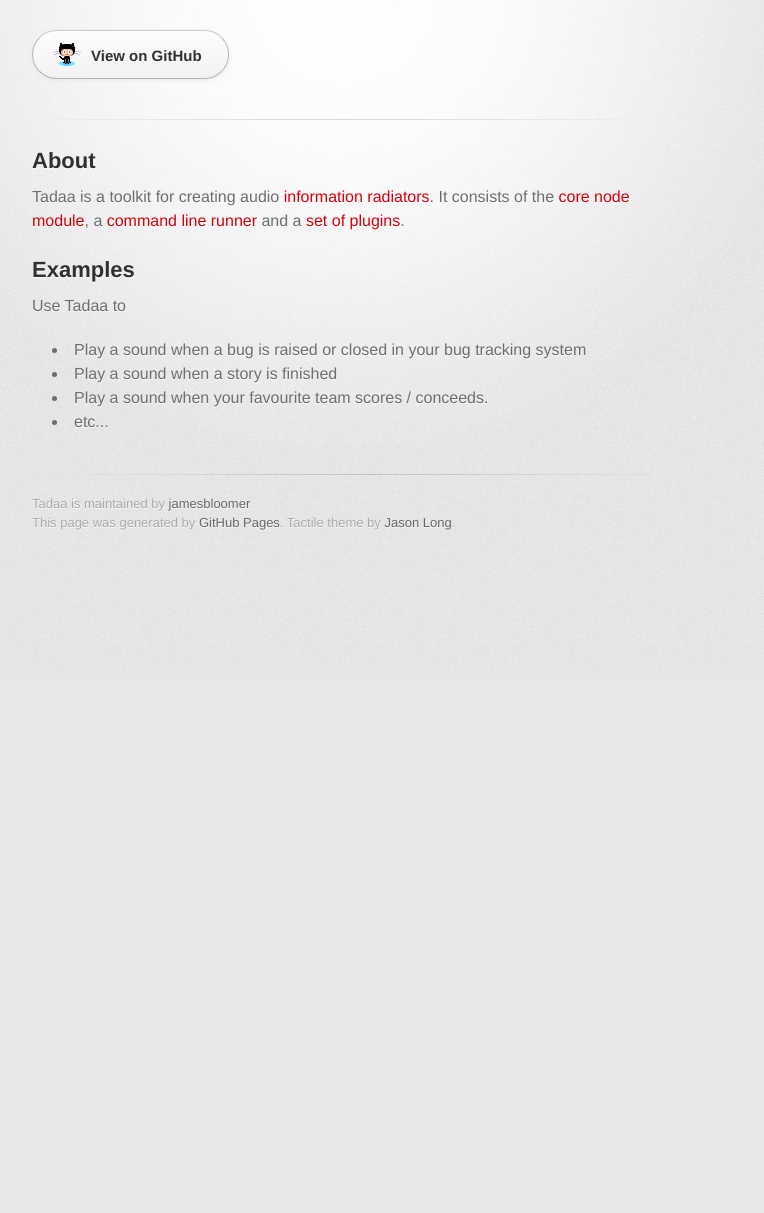
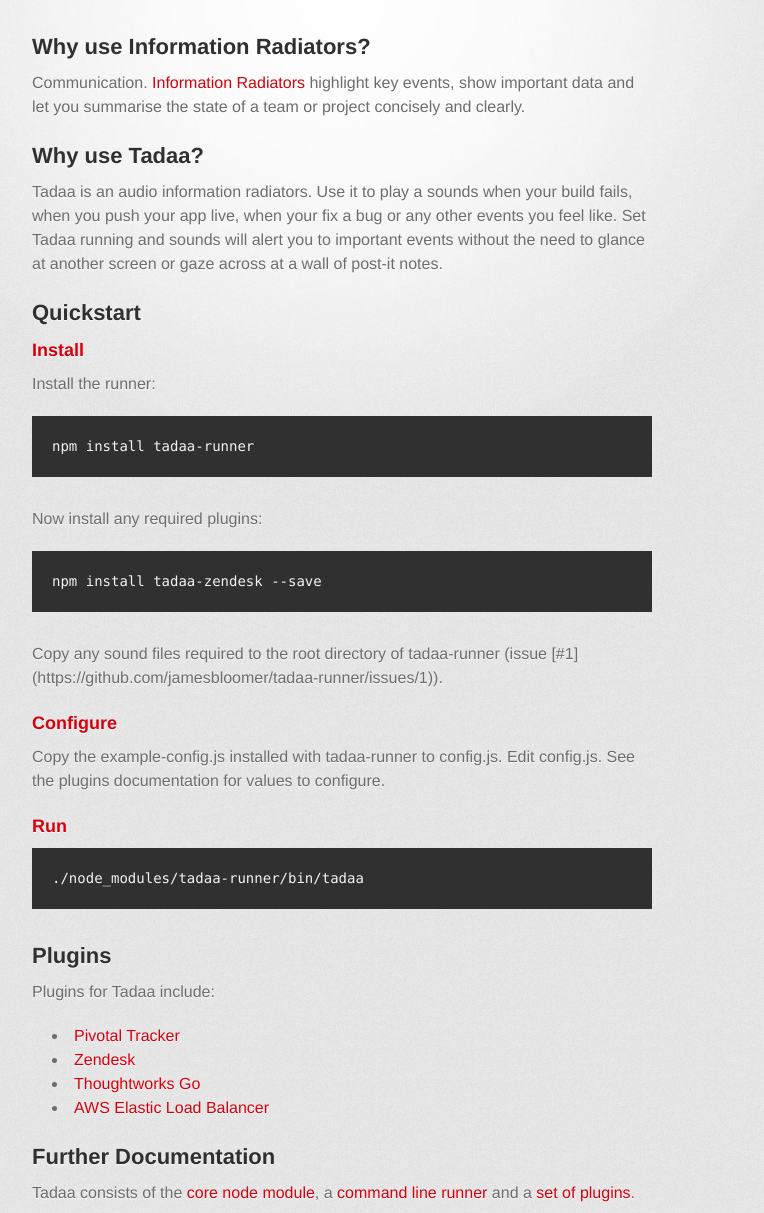
Before and after one commit to jamesbloomer/tadaa, a plain HTML site: page index.html in a window 1280 px wide. Shown: the part 127-1340 px from the top of the page, without its empty margins (298-1062 px from the left). Before the commit the page ends 800 px from the top, so only its background shows below. Drawn offline with Linux system fonts and the light colour scheme; a web font is replaced by a local one.

Commit message:
more work on documentation site

```diff
--- a/index.html
+++ b/index.html
@@ -22,33 +22,55 @@
           <h2>Monitor stuff via the medium of sound</h2>
         </header>
 
-        <section id="downloads" class="clearfix">
-          <a href="https://github.com/jamesbloomer/tadaa" id="view-on-github" class="button"><span>View on GitHub</span></a>
-        </section>
+        <section id="main_content">
+          <h2><a name="whyir" class="anchor" href="#whyir"><span class="octicon octicon-link"></span></a>Why use Information Radiators?</h2>
+          <p>Communication. <a href="http://alistair.cockburn.us/Information+radiator">Information Radiators</a>
+          highlight key events, show important data and let you summarise the state of a team or
+          project concisely and clearly.</p>
 
-        <hr>
+          <h2><a name="whytadaa" class="anchor" href="#whytadaa"><span class="octicon octicon-link"></span></a>Why use Tadaa?</h2>
+          <p>Tadaa is an audio information radiators. Use it to play a sounds when your build fails,
+           when you push your app live, when your fix a bug or any other events you feel like.
+           Set Tadaa running and sounds will alert you to important events without the need to
+           glance at another screen or gaze across at a wall of post-it notes.</p>
 
-        <section id="main_content">
-          <h2><a name="about" class="anchor" href="#about"><span class="octicon octicon-link"></span></a>About</h2>
-          <p>Tadaa is a toolkit for creating audio <a href="http://alistair.cockburn.us/Information+radiator">information radiators</a>.
-          It consists of the <a href="https://github.com/jamesbloomer/tadaa">core node module</a>,
+          <h2><a name="quickstart" class="anchor" href="#quickstart"><span class="octicon octicon-link"></span></a>Quickstart</h2>
+          <h3>Install</h3>
+          <p>Install the runner:</p>
+          <pre><code>npm install tadaa-runner</code></pre>
+
+          <p>Now install any required plugins:</p>
+          <pre><code>npm install tadaa-zendesk --save</code></pre>
+
+          <p>Copy any sound files required to the root directory of tadaa-runner (issue [#1](https://github.com/jamesbloomer/tadaa-runner/issues/1)).</p>
+
+
+          <h3>Configure</h3>
+          <p>Copy the example-config.js installed with tadaa-runner to config.js. Edit config.js.
+          See the plugins documentation for values to configure.</p>
+
+          <h3>Run</h3>
+          <pre><code>./node_modules/tadaa-runner/bin/tadaa</code></pre>
+
+          <h2><a name="plugins" class="anchor" href="#plugins"><span class="octicon octicon-link"></span></a>Plugins</h2>
+          <p>Plugins for Tadaa include:</p>
+          <ul>
+            <li><a href="https://github.com/jamesbloomer/tadaa-pivotaltracker">Pivotal Tracker</a></li>
+            <li><a href="https://github.com/jamesbloomer/tadaa-zendesk">Zendesk</a></li>
+            <li><a href="https://github.com/jamesbloomer/tadaa-go">Thoughtworks Go</a></li>
+            <li><a href="https://github.com/jamesbloomer/tadaa-elb">AWS Elastic Load Balancer</a></li>
+          </ul>
+
+          <h2><a name="docs" class="anchor" href="#docs"><span class="octicon octicon-link"></span></a>Further Documentation</h2>
+          <p>Tadaa consists of the <a href="https://github.com/jamesbloomer/tadaa">core node module</a>,
           a <a href="https://github.com/jamesbloomer/tadaa-runner">command line runner</a>
           and a <a href="https://github.com/jamesbloomer/tadaa-runner#plugins">set of plugins</a>.</p>
-
-          <h2><a name="examples" class="anchor" href="#examples"><span class="octicon octicon-link"></span></a>Examples</h2>
-          <p>Use Tadaa to</p>
-          <ul>
-          <li>Play a sound when a bug is raised or closed in your bug tracking system</li>
-          <li>Play a sound when a story is finished</li>
-          <li>Play a sound when your favourite team scores / conceeds.</li>
-          <li>etc...</li>
-          </ul>
 
         </section>
 
         <footer>
           Tadaa is maintained by <a href="https://github.com/jamesbloomer">jamesbloomer</a><br>
-          This page was generated by <a href="http://pages.github.com">GitHub Pages</a>. Tactile theme by <a href="https://twitter.com/jasonlong">Jason Long</a>.
+          This page was generated by <a href="http://pages.github.com">GitHub Pages</a>. Style based on the Tactile theme by <a href="https://twitter.com/jasonlong">Jason Long</a>.
         </footer>
 
       </div>
```
